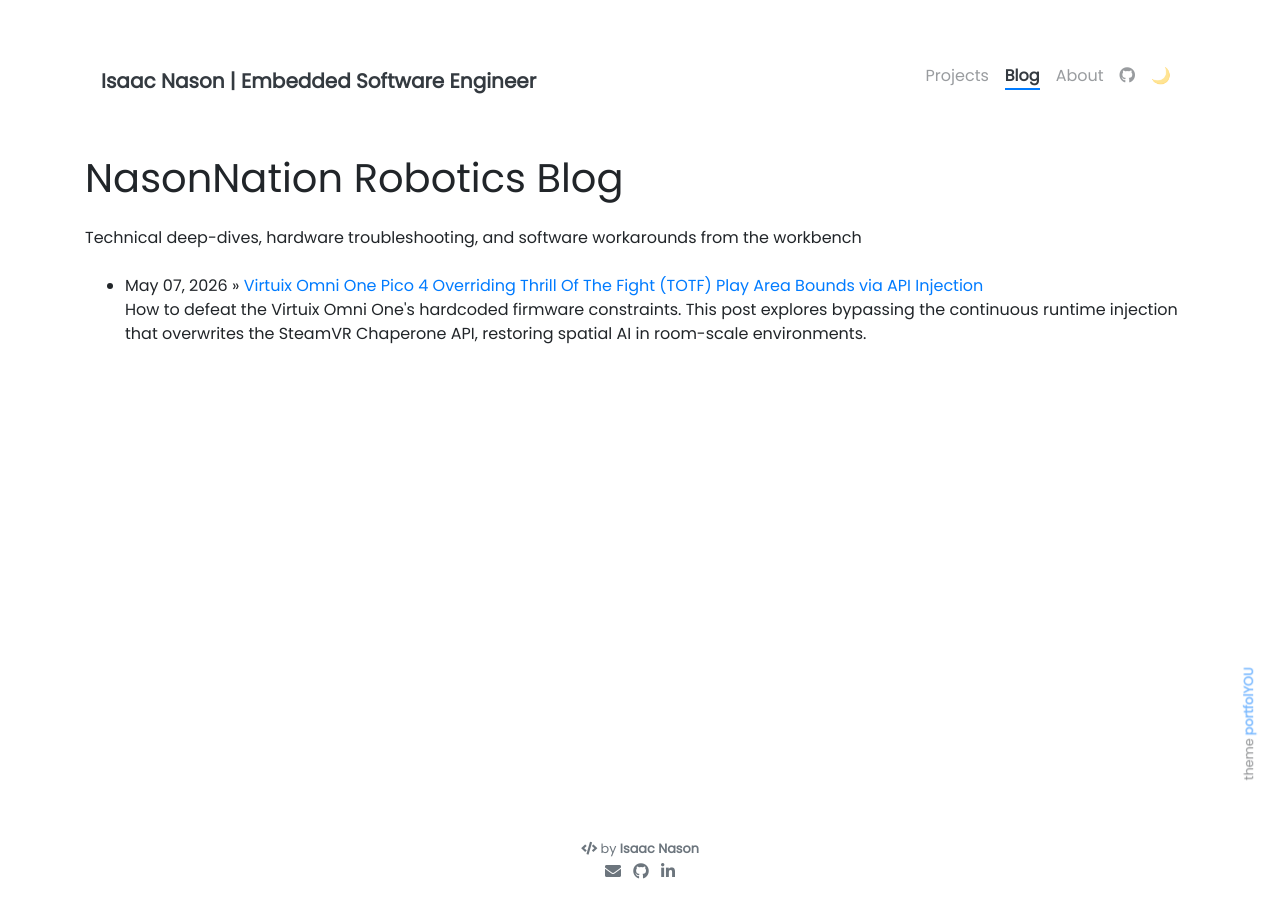
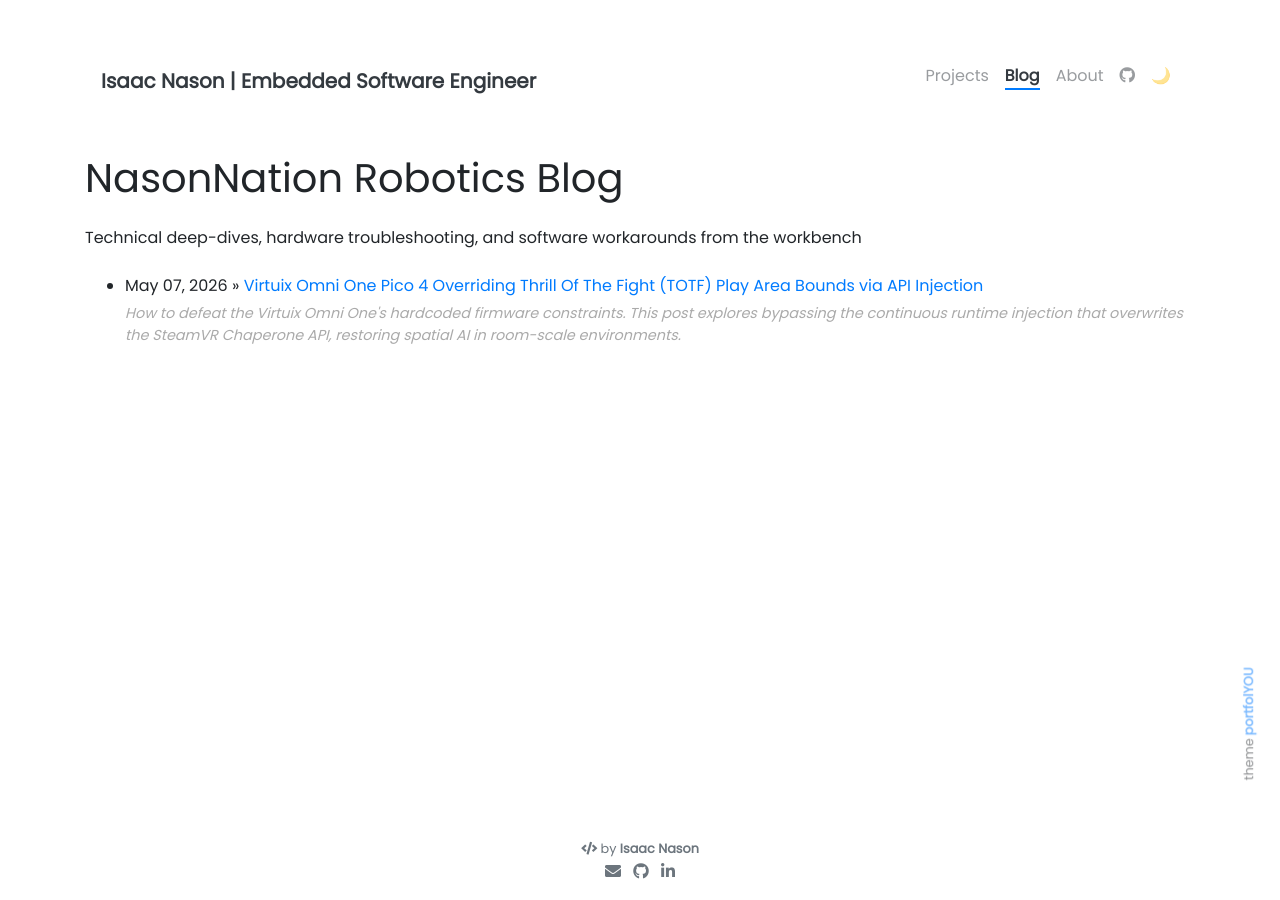
Before and after one commit to mistabowhunta/github.io, a Jekyll site: the page built from pages/blog.md, in a window 1280 px wide. Built offline with Jekyll 4.4.1, drawn with Linux system fonts in a browser that asks for light colours.

Commit message:
Update blog.md

```diff
--- a/pages/blog.md
+++ b/pages/blog.md
@@ -14,7 +14,7 @@ permalink: /blog/
     <li>
       <span>{{ post.date | date: "%B %d, %Y" }}</span> &raquo;
       <a href="{{ site.baseurl }}{{ post.url }}">{{ post.title }}</a>
-      <p>{{ post.description }}</p>
+      <p style="font-style: italic; font-size: 0.9em; color: #aaaaaa; margin-top: 5px;">{{ post.description }}</p>
     </li>
   {% endfor %}
 
```
